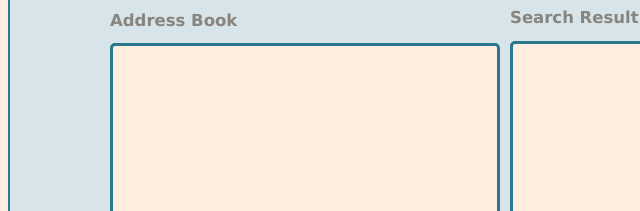
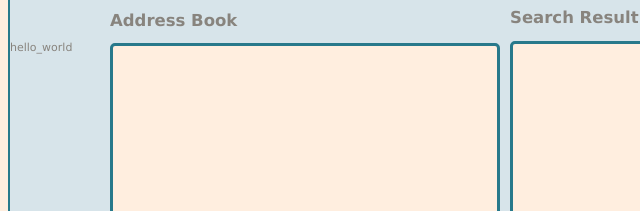
Before and after one commit to aqsamasood/test, a plain HTML site: page index.html in a window 1280 px wide. Shown: the part 179-390 px from the top of the page, 0-640 px from the left. Drawn offline with nearby package versions, Linux system fonts and the light colour scheme.

Commit message:
html file is chaned

```diff
--- a/index.html
+++ b/index.html
@@ -62,5 +62,6 @@
 
 	    </div>
 	</div>
+	<div>hello_world</div>
 </div>
 </body>
```
